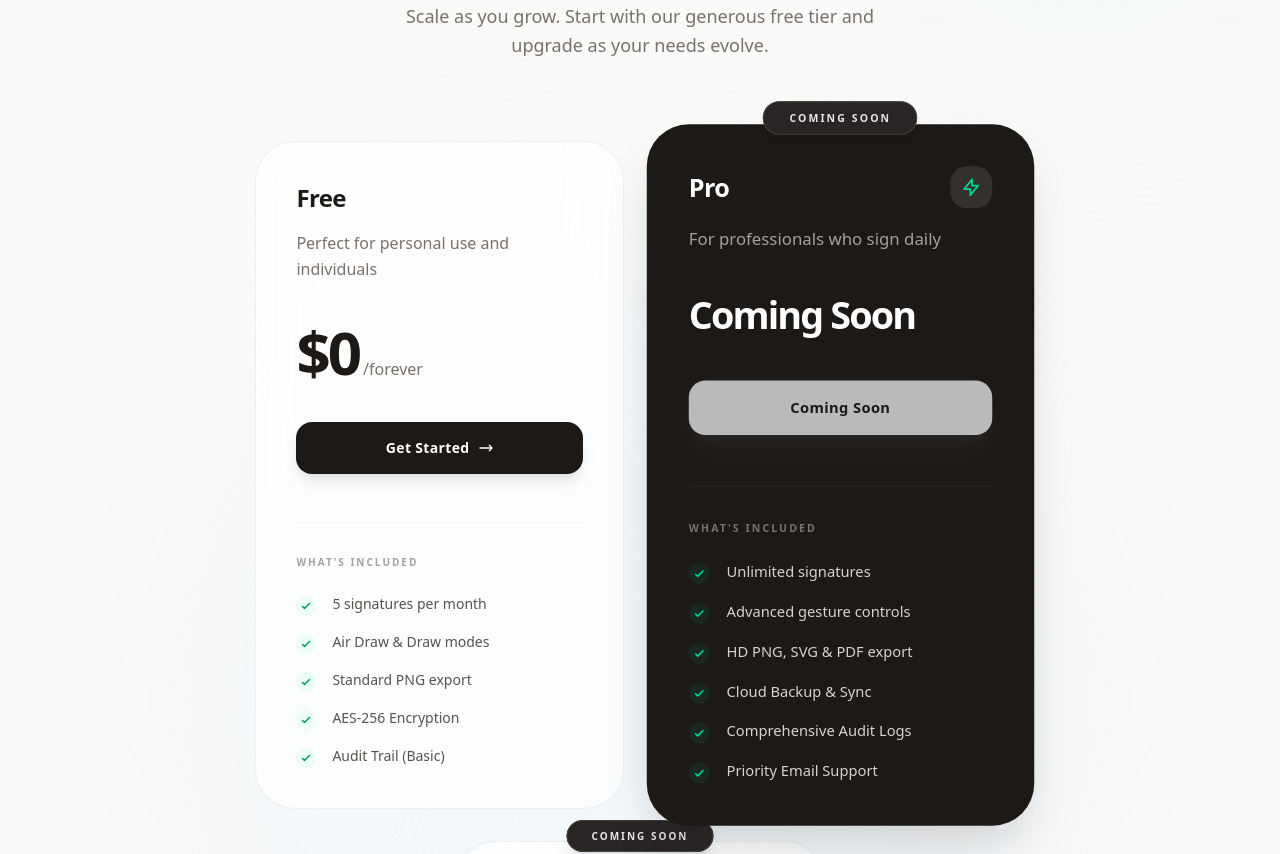
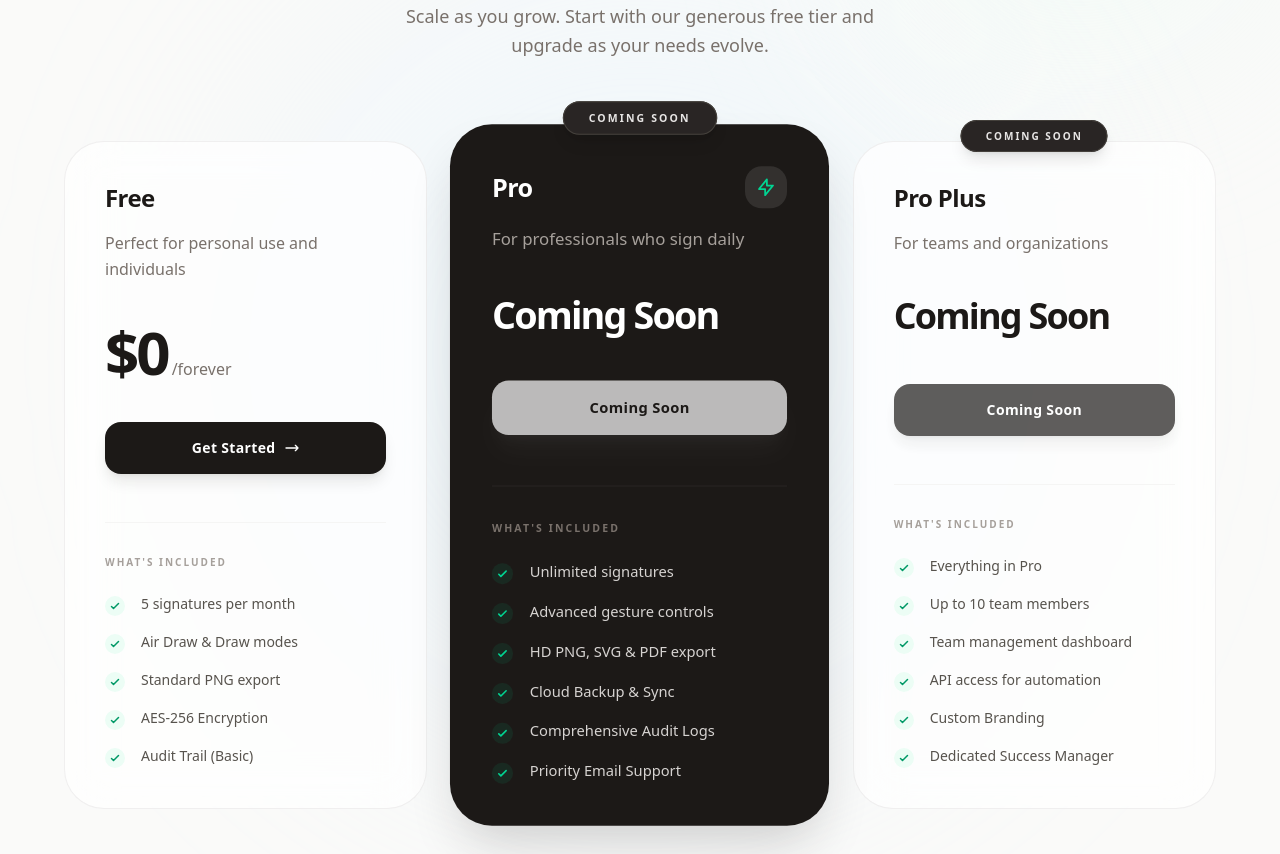
Before and after one commit to AkioDevenish/skysign, a Next.js app: page / in a window 1280 px wide. Shown: the part 2000-2854 px from the top of the page. Built offline with nearby package versions, Linux system fonts and the light colour scheme; no server answers.

Commit message:
Compel pricing cards to stay in one row on tablet and up

```diff
--- a/src/app/page.tsx
+++ b/src/app/page.tsx
@@ -505,11 +505,11 @@ export default function Home() {
 
             {/* Pricing Cards */}
             {/* Pricing Cards */}
-            <div className="flex flex-col md:flex-row flex-wrap justify-center gap-8 items-stretch">
+            <div className="flex flex-col md:flex-row justify-center gap-6 lg:gap-8 items-stretch">
               {plans.map((plan, idx) => (
                 <div
                   key={plan.name}
-                  className={`relative group rounded-[2.5rem] p-8 lg:p-10 transition-all duration-500 flex flex-col w-full md:max-w-[48%] xl:max-w-[32%] ${plan.highlighted
+                  className={`relative group rounded-[2.5rem] p-8 lg:p-10 transition-all duration-500 flex flex-col flex-1 ${plan.highlighted
                     ? 'bg-stone-900 text-white shadow-2xl shadow-stone-900/20 scale-[1.02] lg:scale-[1.05] z-20'
                     : 'bg-white/70 backdrop-blur-xl border border-stone-200/60 hover:border-stone-400 hover:shadow-xl hover:shadow-stone-200/50 z-10'
                     }`}
```
